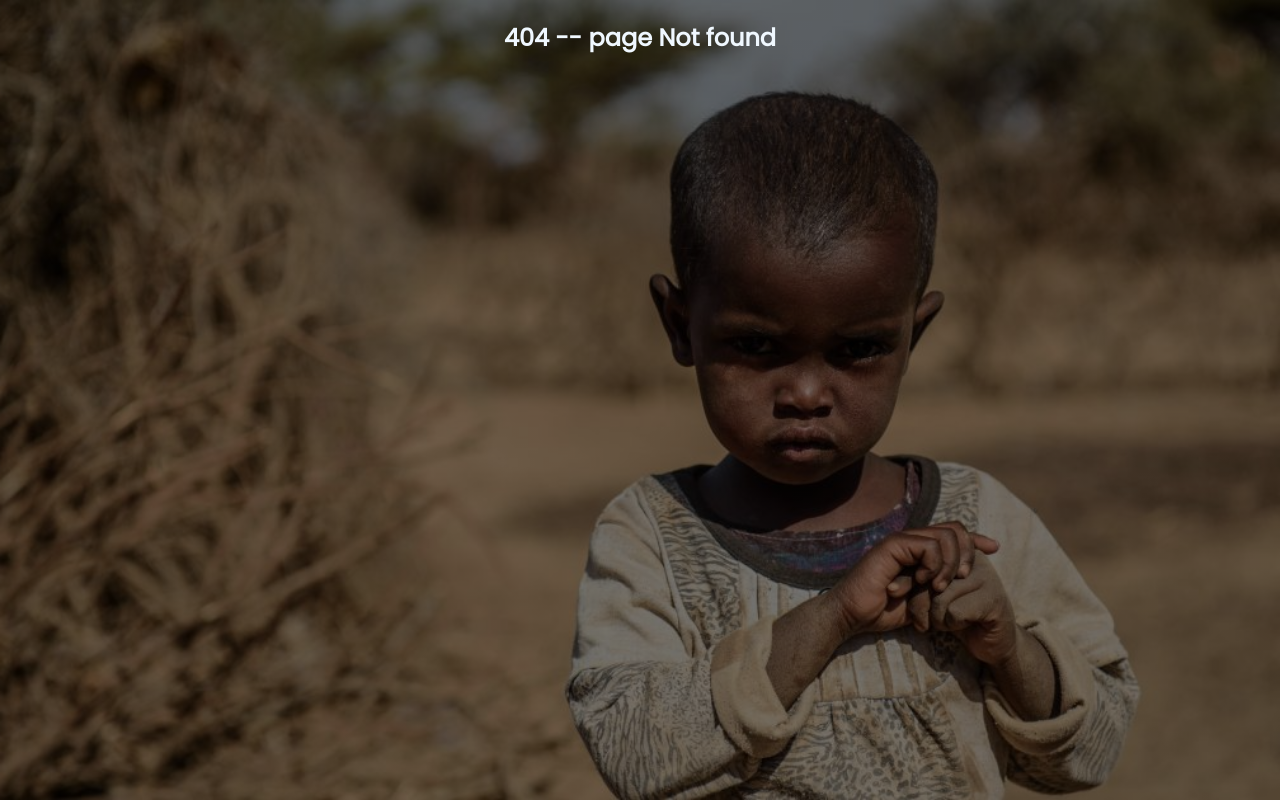
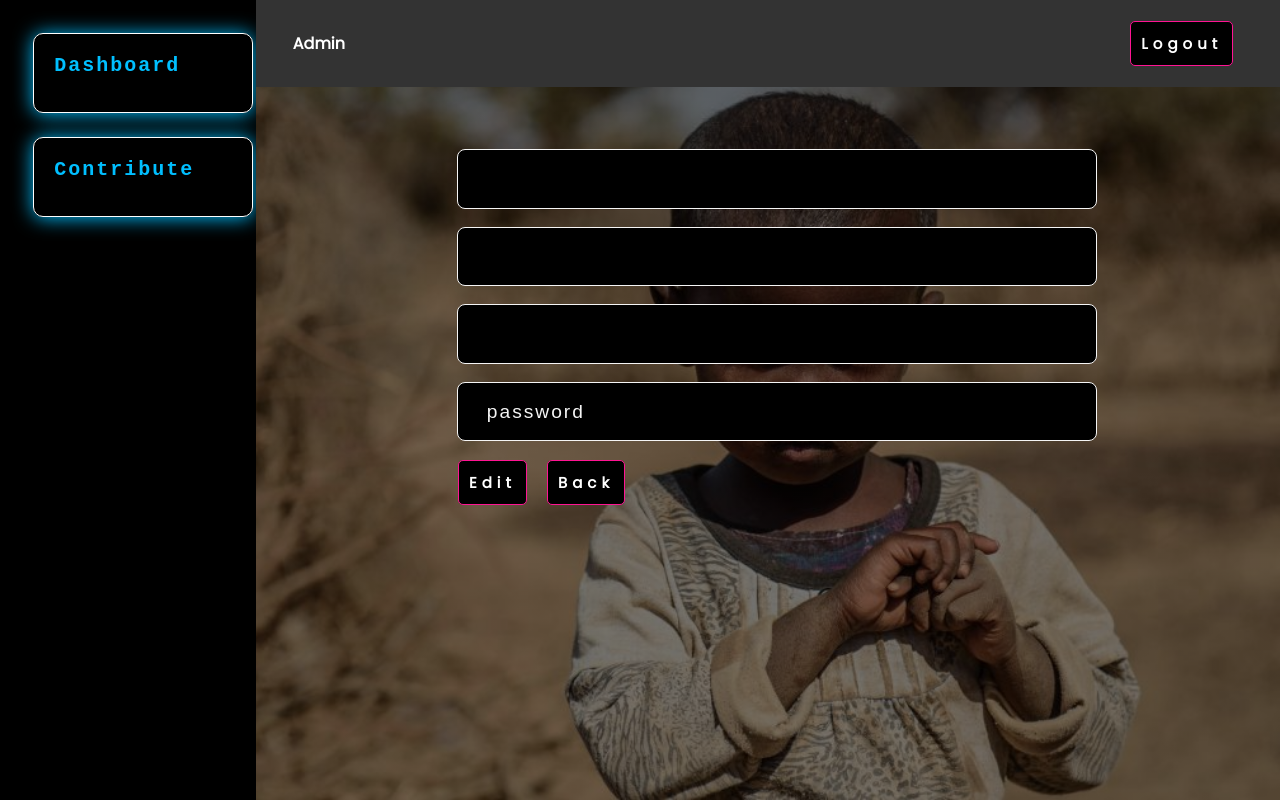
Before and after one commit to KambonoJeff/REACT-FRONT_DONATION_API, a React (Create React App) app: page /user/update/1 in a window 1280 px wide. Before the commit this address had no page. Built offline with nearby package versions, Linux system fonts and the light colour scheme; no server answers; sample sign-in values are in the browser's storage.

Commit message:
modified system

```diff
--- a/src/components/editForm/UserForm.jsx
+++ b/src/components/editForm/UserForm.jsx
@@ -63,8 +63,6 @@ export default function UserForm() {
       <input ref={emailRef} placeholder='Enter email' type="email" />
       <select className='form-control' ref={typeOfRef} name="type" id="type">
                 <option  value="Hospitality">Hospitality</option>
-                <option value="NGO">NGO</option>
-                <option value="Admin">Admin</option>
                 <option value="Voluntary">Voluntary</option>
 
               </select>
--- a/src/components/tables/UserTable.jsx
+++ b/src/components/tables/UserTable.jsx
@@ -6,11 +6,16 @@ import { Link, useNavigate } from 'react-router-dom';
 const UserTable = () => {
   const[users ,setUsers]=useState([]);
   let navigate = useNavigate();
+  const [load,setLoad]=useState()
   const _users =()=>{
+    setLoad(true)
     axiosClient.get('/showusers').then((res)=>{
-
+        setLoad(false)
     setUsers(res.data.data)})
-    .catch(err => console.error(err));
+    .catch((err)=>{
+        setLoad(false)
+        console.error(err)
+    });
    }
    useEffect(()=>{
     _users()
@@ -19,7 +24,8 @@ const UserTable = () => {
     if(!window.confirm('Are You Sure You want to Delete')){
         return
     }else{
-        axiosClient.delete(`/showusers/${user.id}`).then((res)=>{console.log(res); _users();}).catch((err)=>{console.log(err)})
+        setLoad(true)
+        axiosClient.delete(`/showusers/${user.id}`).then((res)=>{setLoad(false);console.log(res); _users();}).catch((err)=>{setLoad(false);console.log(err)})
     }
    }
   return (
@@ -30,6 +36,7 @@ const UserTable = () => {
 
             <Link  align='right' className='btn-green' to={'/users/new'}>Add User</Link>
             <br/>
+            {load && <h4 align='center'> Loading . . . </h4>}
             <br/>
                 <table>
 
@@ -53,7 +60,7 @@ const UserTable = () => {
                                 <td>{user.type}</td>
                                 <td>{user.email_verified_at}</td>
                                 <td className='flex'>
-                                <Link className='btn' to={'/users/'+ user.id}>Edit</Link>
+                                <Link className='btn' to={'/user/update/'+ user.id}>Edit</Link>
                                     <button onClick={event=>onDelete(user)} className='btn'>Delete</button>
                                 </td>
                             </tr>
--- /dev/null
+++ b/src/components/update/UserUpdate.jsx
@@ -0,0 +1,64 @@
+import React, { useEffect, useState } from 'react'
+import { Link,  useParams } from 'react-router-dom'
+import axiosClient from '../../axios-client'
+
+const UserUpdate = () => {
+    const {id}=useParams()
+    const [load,setLoad]=useState()
+    const [user,setUser]=useState({
+        id:null,
+        name:'',
+        email:'',
+        type:'',
+        password:''
+    })
+    useEffect(()=>{
+        setLoad(true)
+        axiosClient.get(`showoneuser/${id}`)
+        .then(({data})=>{
+            setLoad(false)
+            console.log(data)
+            setUser(data)
+        })
+        .catch((err)=>{
+            setLoad(false)
+            console.log('Error occured while making the rquest',err)
+        })
+    },[])
+    const onSubmit=(event)=>{
+        event.preventDafault()
+        console.log('this response after submit',user)
+    }
+
+
+
+
+
+
+
+  return (
+    <>
+      <br />
+      {user.id && <h3 align='center'>user name: {user.name}</h3>}
+      {load && <h4 align='center'> Loading . . . </h4>}
+      <form onSubmit={onSubmit}>
+
+        <div className="form-control">
+        <input type="text" value={user.name} onChange={event=>setUser({...user,name: event.target.value})} />
+        <input type="email" value={user.email} onChange={event=>setUser({...user, email: event.target.value})} />
+        <input type="text" value={user.type} readOnly />
+        <input type="text" value='password' readOnly />
+
+        <button className='btn' type='submit'> Edit </button>
+        <Link className='btn' to={'/users/user'}> Back </Link>
+
+
+
+
+        </div>
+      </form>
+    </>
+  )
+}
+
+export default UserUpdate
```
Also changed, not shown: src/router.jsx (+7 -0 lines).
